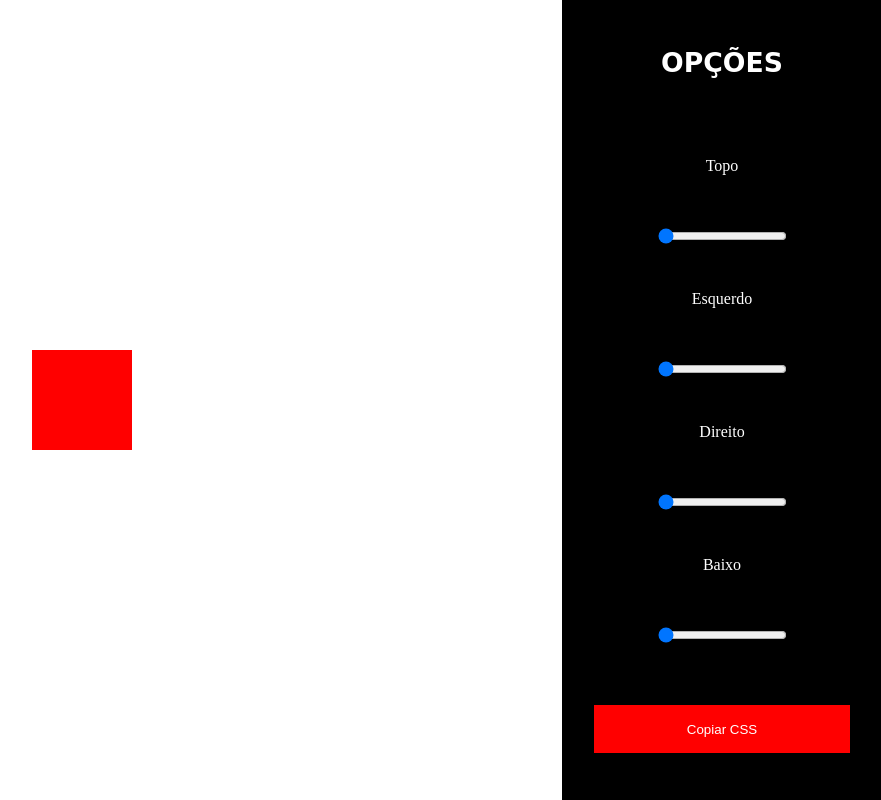
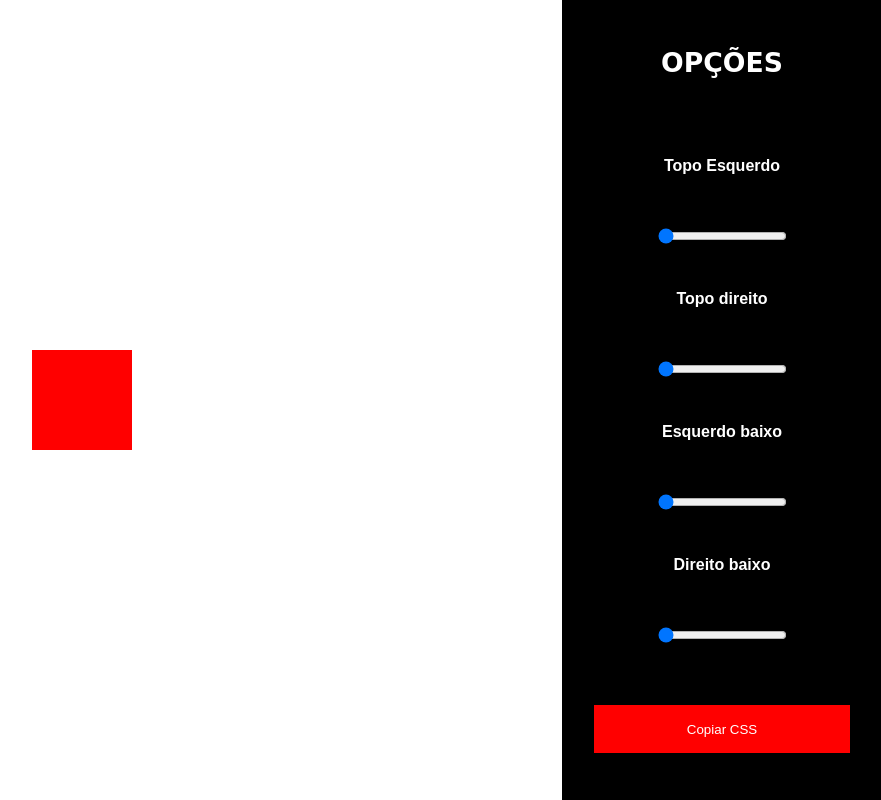
Before and after one commit to DZ0Jeff/Border-radius, a plain HTML site: page index.html in a window 1280 px wide. Shown: the whole page, without its empty margins (398-1279 px from the left). Drawn offline with Linux system fonts and the light colour scheme.

Commit message:
adjust UI

```diff
--- a/index.html
+++ b/index.html
@@ -17,16 +17,16 @@
             <section class="options">
                 <h1>Opções</h1>
 
-                <label for="topo">Topo</label>
+                <label for="topo">Topo Esquerdo</label>
                 <input type="range" name="topo" id="topo" min="0" value="0" step="1" max="5">
 
-                <label for="esquerdo">Esquerdo</label>
+                <label for="esquerdo">Topo direito</label>
                 <input type="range" name="esquerdo" id="esquerdo" min="0" value="0" step="1" max="5">
 
-                <label for="direito">Direito</label>
+                <label for="direito">Esquerdo baixo</label>
                 <input type="range" name="direito" id="direito" min="0" value="0" step="1" max="5">
 
-                <label for="baixo">Baixo</label>
+                <label for="baixo">Direito baixo</label>
                 <input type="range" name="baixo" id="baixo" min="0" value="0" step="1" max="5">
                 <button id="copiar">Copiar CSS</button>
             </section>
--- a/script.js
+++ b/script.js
@@ -10,3 +10,7 @@ ranges.forEach(range => {
         )
     })
 });
+
+button.addEventListener("click", () => {
+    alert("Em manuntenção!")
+})
--- a/style.css
+++ b/style.css
@@ -64,6 +64,8 @@
 .options label {
     color: white;
     height: 3vh;
+    font-family: sans-serif;
+    font-weight: bold;
 }
 
 #copiar {
```
